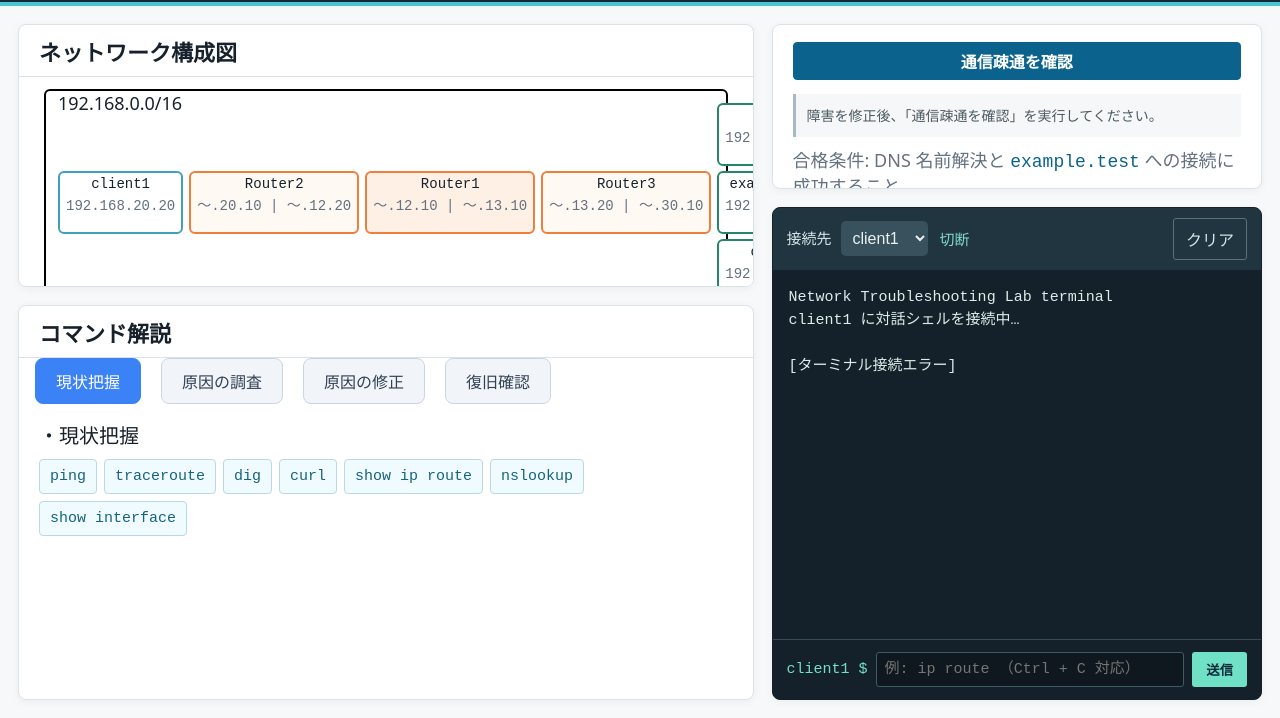
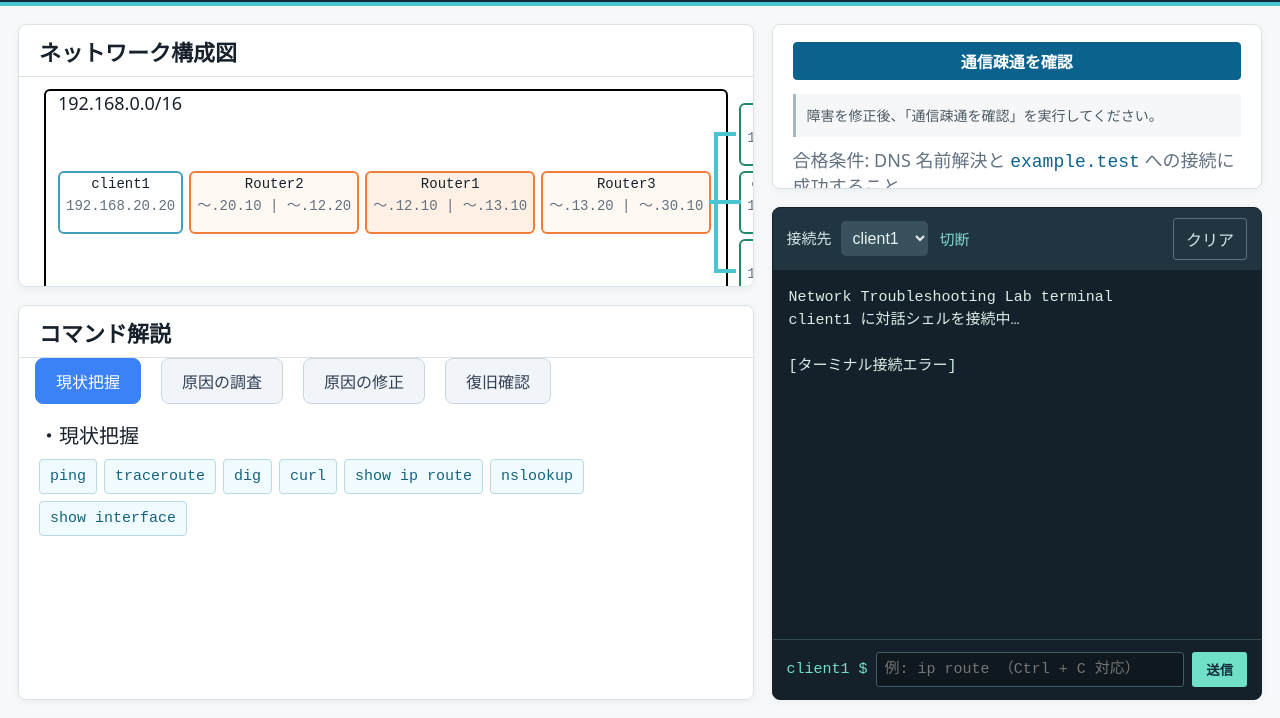
Before and after one commit to B2230680/troubleshooting, a plain HTML site: page lab_ui/static/index.html in a window 1280 px wide. Shown: the part 82-800 px from the top of the page. Drawn offline with Linux system fonts and the light colour scheme; no server answers.

Commit message:
ネットワーク構成図の調整

```diff
--- a/lab_ui/static/index.html
+++ b/lab_ui/static/index.html
@@ -49,7 +49,12 @@
         </div> -->
        <div class="node router">Router2<p>～.20.10 | ～.12.20</p></div><i></i>
        <div class="node router core">Router1<p>～.12.10 | ～.13.10</p></div><i></i>
-       <div class="node router">Router3<p>～.13.20 | ～.30.10</p></div><i></i>
+       <div class="node router">Router3<p>～.13.20 | ～.30.10</p></div>
+       <div class="connection-branch">
+        <span></span>
+        <span></span>
+        <span></span>
+       </div>
        <div class="server-stack">
         <div class="node service">DNS<p>192.168.30.30</p></div>
         <div class="node service">example.test<p>192.168.30.40</p></div>
--- a/lab_ui/static/style.css
+++ b/lab_ui/static/style.css
@@ -247,6 +247,7 @@ h1 {
     box-sizing: border-box;
     display:flex;
     align-items:center;
+    /*align-items:stretch;*/
     gap: 3px;
     padding:12px;
     border-radius:6px;
@@ -305,6 +306,58 @@ h1 {
     background:var(--cyan);
     position:relative
  }
+
+.server-stack {
+    display:flex;
+    flex-direction:column;
+    gap:10px;
+}
+
+.connection-branch {
+    position:relative;
+    width:22px;
+    height:100%;
+    min-height:100px;
+    /*align-self:stretch;*/
+    display:flex;
+    flex-direction:column;
+    justify-content:space-around;
+    flex-shrink:0;
+}
+
+/* 縦線 */
+.connection-branch::before {
+    content:"";
+    position:absolute;
+    left:0;
+    top:-20px;
+    bottom:-20px;
+    border-left:4px solid var(--cyan);
+}
+
+/* 各ノードへの横線 */
+.connection-branch span {
+    /*display:block;*/
+    width:22px;
+    height:5px;
+    border-top:4px solid var(--cyan);
+    position:relative;
+    /*z-index:1;*/
+}
+
+.connection-branch span:nth-child(1) {
+    transform: translateY(-35px);
+}
+
+.connection-branch span:nth-child(2) {
+    width:32px;
+    margin-left:-5px;
+    z-index:1;
+}
+
+.connection-branch span:nth-child(3) {
+    transform: translateY(35px);
+}
 
 /*.diagram i::after {
     content:'';
```
